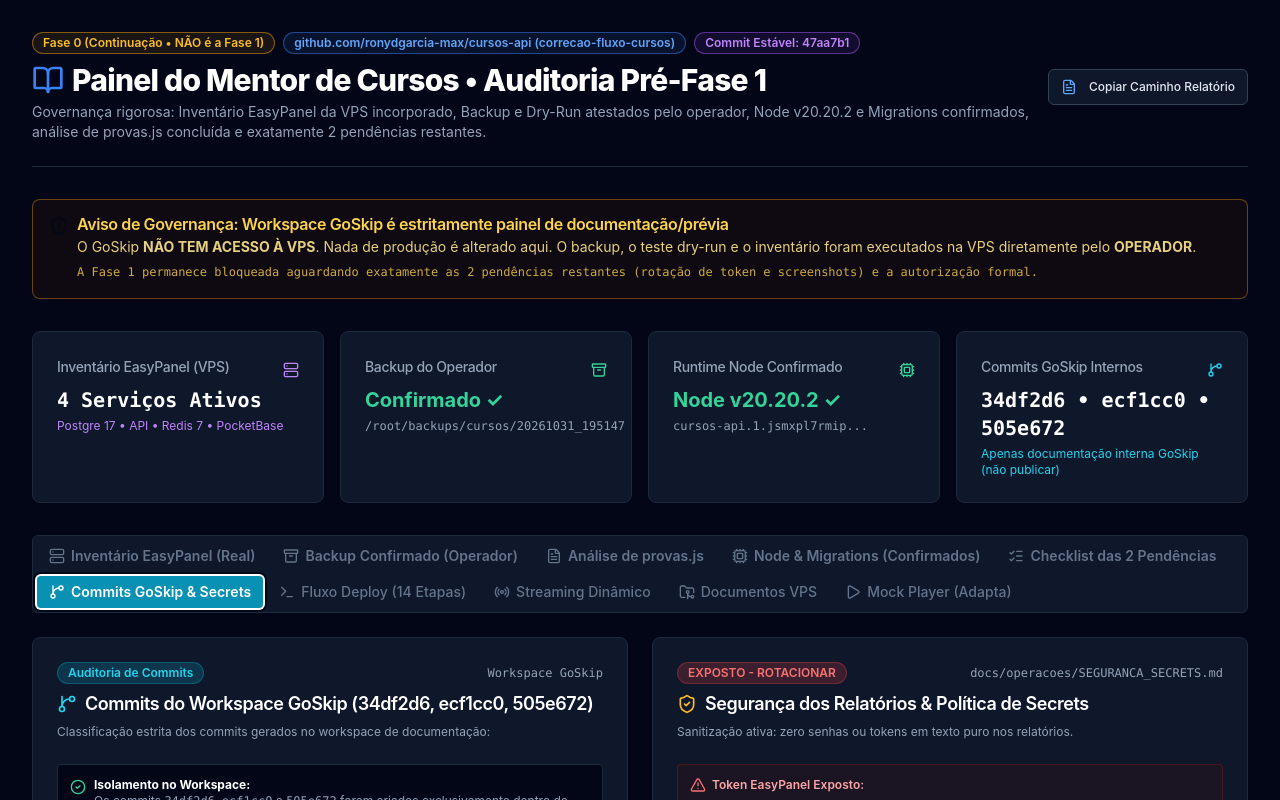
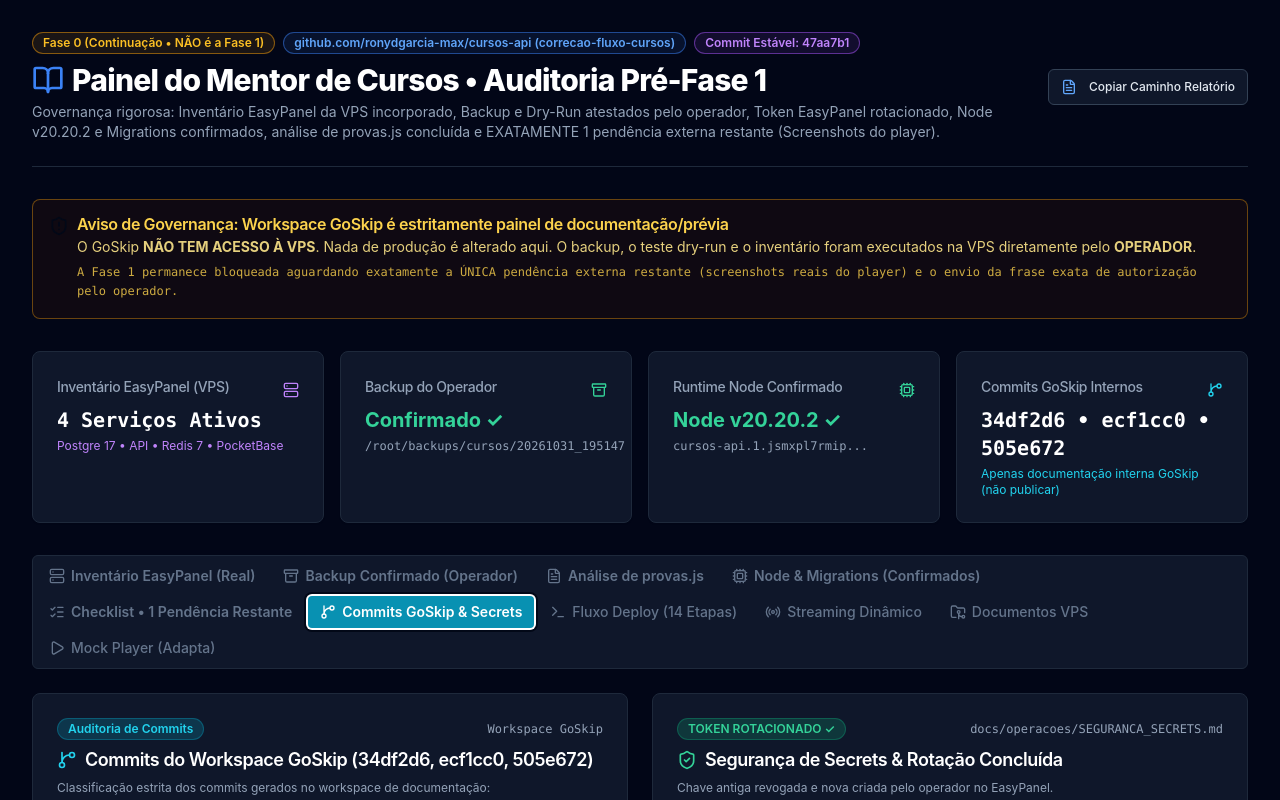
Before and after one commit to ronydgarcia-max/painel-do-mentor-de-cursos-tepya05vn, a React (Vite) app: page / in a window 1280 px wide. Both pictures are taken after a click on the tab "Commits GoSkip & Secrets". Shown: the top 800 px of the page. Built offline with nearby package versions, Linux system fonts and the light colour scheme.

Commit message:
docs: atualizacao final da Fase 0 com confirmacoes do operador, token rotacionado e 1 pendencia restante

```diff
--- a/src/lib/pocketbase/schema.json
+++ b/src/lib/pocketbase/schema.json
@@ -1,5 +1,5 @@
 {
-  "generatedAt": "2026-11-01T00:40:22.295Z",
+  "generatedAt": "2026-11-01T01:08:40.443Z",
   "collections": [
     {
       "name": "users",
--- a/src/pages/Index.tsx
+++ b/src/pages/Index.tsx
@@ -81,8 +81,9 @@ export default function Index() {
           </h1>
           <p className="text-slate-400 text-sm mt-1">
             Governança rigorosa: Inventário EasyPanel da VPS incorporado, Backup e Dry-Run atestados
-            pelo operador, Node v20.20.2 e Migrations confirmados, análise de provas.js concluída e
-            exatamente 2 pendências restantes.
+            pelo operador, Token EasyPanel rotacionado, Node v20.20.2 e Migrations confirmados,
+            análise de provas.js concluída e EXATAMENTE 1 pendência externa restante (Screenshots do
+            player).
           </p>
         </div>
 
@@ -116,8 +117,8 @@ export default function Index() {
               <strong>OPERADOR</strong>.
             </p>
             <p className="text-xs text-amber-300/80 font-mono">
-              A Fase 1 permanece bloqueada aguardando exatamente as 2 pendências restantes (rotação
-              de token e screenshots) e a autorização formal.
+              A Fase 1 permanece bloqueada aguardando exatamente a ÚNICA pendência externa restante
+              (screenshots reais do player) e o envio da frase exata de autorização pelo operador.
             </p>
           </AlertDescription>
         </Alert>
@@ -223,7 +224,7 @@ export default function Index() {
               className="data-[state=active]:bg-blue-600 data-[state=active]:text-white font-semibold flex items-center gap-1.5"
             >
               <ListChecks className="w-4 h-4" />
-              Checklist das 2 Pendências
+              Checklist &bull; 1 Pendência Restante
             </TabsTrigger>
             <TabsTrigger
               value="commits_seguranca"
@@ -923,7 +924,7 @@ export default function Index() {
             </Card>
           </TabsContent>
 
-          {/* Aba: Checklist das EXATAMENTE 2 Pendências Restantes */}
+          {/* Aba: Checklist de Governança Pré-Fase 1 */}
           <TabsContent value="checklist_fase1" className="space-y-6 mt-6">
             <Card className="bg-slate-900 border-slate-800">
               <CardHeader>
@@ -934,11 +935,12 @@ export default function Index() {
                     </Badge>
                     <CardTitle className="text-lg text-white flex items-center gap-2">
                       <ListChecks className="w-5 h-5 text-blue-400" />
-                      Checklist: Validações Concluídas vs. EXATAMENTE 2 Pendências Restantes
+                      Checklist: Validações Concluídas vs. EXATAMENTE 1 Pendência Externa Restante
                     </CardTitle>
                     <CardDescription className="text-slate-400 text-xs mt-1">
-                      Com Node, Migrations e provas.js concluídos, restam unicamente a rotação do
-                      token exposto e as screenshots do player.
+                      Backup, Redis, Inventário, Token EasyPanel, Node v20.20.2, Migrations e
+                      provas.js concluídos. Resta unicamente o envio dos screenshots reais do
+                      player.
                     </CardDescription>
                   </div>
                   <Button
@@ -961,16 +963,16 @@ export default function Index() {
                   </h4>
                   <div className="grid grid-cols-1 md:grid-cols-2 gap-2 text-slate-300">
                     {[
-                      'Backup completo executado em /root/backups/cursos/20261031_195147',
-                      'Redis RDB (redis-dump.rdb): validado com redis-check-rdb, checksum OK, 0 chaves, 0 expirações (RESOLVIDO)',
-                      'Hashes SHA256SUMS.txt validados com 100% de sucesso',
-                      'Restauração em modo --dry-run validada sem erros',
-                      'Inventário EasyPanel gerado no host srv845644 e incorporado',
-                      'Caminhos de vídeo confirmados: /srv/cursos/videos/ -> /app/videos/',
+                      'Backup completo executado pelo operador em /root/backups/cursos/20261031_195147',
+                      'Restauração em modo dry-run validada pelo operador (restaurar-cursos-vps.sh --dry-run)',
+                      'Redis RDB (redis-dump.rdb): validado com redis-check-rdb, checksum OK, 0 chaves, 0 expirações',
+                      'Hashes SHA256SUMS.txt validados com 100% de sucesso pelo operador',
+                      'Inventário EasyPanel real com 4 serviços: Cursos-API, PocketBase, Postgre, Redis',
+                      'ROTAÇÃO DO TOKEN DO EASYPANEL: chave antiga revogada, nova criada pelo operador ([TOKEN_REMOVIDO_E_ROTACIONADO])',
                       'Runtime Node v20.20.2 CONFIRMADO no container cursos-api_cursos-api.1.jsmxpl7rmip...',
                       'PostgreSQL: tabela cursos possui todas as 8 colunas; migration aplicada; NÃO reexecutar migration.sql',
-                      'src/routes/provas.js recebido e integralmente analisado (rotas, transação BEGIN/COMMIT, riscos)',
-                      'Nenhuma alteração feita na produção durante a Fase 0',
+                      'src/routes/provas.js recebido e integralmente analisado (5 rotas, transação BEGIN/COMMIT; NÃO alterar)',
+                      'Branch correcao-fluxo-cursos e commit base 47aa7b1 inalterados; commits GoSkip segregados (não publicar)',
                     ].map((item, idx) => (
                       <div
                         key={idx}
@@ -983,47 +985,61 @@ export default function Index() {
                   </div>
                 </div>
 
-                {/* Grupo 2: EXATAMENTE 2 Pendências Restantes */}
+                {/* Grupo 2: A ÚNICA Pendência Externa Restante */}
                 <div>
                   <h4 className="font-semibold text-amber-400 mb-2 flex items-center gap-1.5 text-sm">
                     <AlertTriangle className="w-4 h-4" />
-                    2. As EXATAMENTE 2 Pendências Restantes Pré-Fase 1 (Bloqueadoras):
+                    2. A ÚNICA Pendência Externa Restante Pré-Fase 1 (Bloqueadora):
                   </h4>
-                  <div className="grid grid-cols-1 md:grid-cols-2 gap-3 text-slate-300">
-                    {[
-                      {
-                        title: '1. Rotação do Token EasyPanel Exposto',
-                        desc: 'O operador deve rotacionar no painel EasyPanel o token de deploy/API que apareceu em relatórios anteriores deste projeto (marcador: [TOKEN_REMOVIDO_E_ROTACIONADO]).',
-                        badge: 'EXPOSTO - ROTACIONAR',
-                        variant: 'destructive' as const,
-                      },
-                      {
-                        title: '2. Screenshots Desktop e Celular do Player',
-                        desc: 'Capturas de tela reais da área de membros de referência (Adapta) a serem enviadas pelo operador para guiar o visual definitivo e responsivo.',
-                        badge: 'Aguardando Envio',
-                        variant: 'outline' as const,
-                      },
-                    ].map((item, idx) => (
-                      <div
-                        key={idx}
-                        className="p-3.5 rounded bg-slate-950/80 border border-amber-900/40 space-y-2"
+                  <div className="p-3.5 rounded bg-slate-950/80 border border-amber-900/40 space-y-2">
+                    <div className="flex items-center justify-between">
+                      <strong className="text-white text-sm">
+                        1. Screenshots Desktop e Celular do Player de Referência (Adapta)
+                      </strong>
+                      <Badge
+                        variant="outline"
+                        className="text-[10px] shrink-0 border-amber-500/40 text-amber-300"
                       >
-                        <div className="flex items-center justify-between">
-                          <strong className="text-white text-sm">{item.title}</strong>
-                          <Badge
-                            variant={item.variant}
-                            className={`text-[10px] shrink-0 ${
-                              item.variant === 'destructive'
-                                ? 'bg-red-500/20 text-red-300 border-red-500/30'
-                                : 'border-amber-500/40 text-amber-300'
-                            }`}
-                          >
-                            {item.badge}
-                          </Badge>
-                        </div>
-                        <p className="text-slate-400 text-[11px] leading-relaxed">{item.desc}</p>
-                      </div>
-                    ))}
+                        Aguardando Envio pelo Operador
+                      </Badge>
+                    </div>
+                    <p className="text-slate-400 text-[11px] leading-relaxed">
+                      Capturas de tela REAIS da área de membros do player de referência (
+                      <span className="text-slate-300 font-mono">
+                        https://alunos.adapta.org/area/conteudo/aula/7869245
+                      </span>
+                      ) a serem enviadas pelo operador. Os screenshots anteriores mostravam apenas o
+                      EasyPanel da chave API, não o player. Se disponíveis, enviar também telas com
+                      módulos abertos e progresso/conclusão.
+                    </p>
+                    <div className="p-2 bg-black/60 rounded border border-slate-800 text-[11px] text-amber-200">
+                      <strong>Diretriz de Uso da Referência Visual:</strong> Apenas para organização
+                      visual, posição do player, lista de módulos, aula atual, progresso, navegação,
+                      materiais, responsividade, estados de carregamento, erro de reprodução e
+                      conclusão da aula. <strong>NUNCA</strong> copiar código, imagens, textos,
+                      scripts, estilos ou identidade visual da Adapta.
+                    </div>
+                  </div>
+                </div>
+
+                {/* Grupo 3: Frase Exata de Autorização */}
+                <div className="p-3.5 rounded bg-blue-950/20 border border-blue-900/40 space-y-2">
+                  <div className="flex items-center justify-between">
+                    <h4 className="font-semibold text-blue-300 flex items-center gap-1.5 text-sm">
+                      <Terminal className="w-4 h-4 text-blue-400" />
+                      3. Condição e Frase Exata de Autorização da Fase 1:
+                    </h4>
+                    <Badge className="bg-blue-500/20 text-blue-300 border-blue-500/30 text-[10px]">
+                      Aguardando Operador
+                    </Badge>
+                  </div>
+                  <p className="text-slate-300 text-[11px]">
+                    A reescrita do painel do mentor e alterações de código da Fase 1{' '}
+                    <strong>NÃO INICIARAM</strong>. A Fase 1 só começa quando o operador enviar{' '}
+                    <strong>EXATAMENTE</strong> esta frase:
+                  </p>
+                  <div className="p-2.5 bg-black/80 rounded border border-blue-800/60 font-mono text-emerald-400 text-xs font-bold text-center">
+                    &ldquo;Autorizo iniciar a Fase 1 da reescrita do painel do mentor.&rdquo;
                   </div>
                 </div>
               </CardContent>
@@ -1091,39 +1107,37 @@ export default function Index() {
               <Card className="bg-slate-900 border-slate-800">
                 <CardHeader>
                   <div className="flex items-center justify-between">
-                    <Badge
-                      variant="destructive"
-                      className="bg-red-500/20 text-red-400 border-red-500/30"
-                    >
-                      EXPOSTO - ROTACIONAR
+                    <Badge className="bg-emerald-500/20 text-emerald-400 border-emerald-500/30">
+                      TOKEN ROTACIONADO ✓
                     </Badge>
                     <span className="text-xs font-mono text-slate-400">
                       docs/operacoes/SEGURANCA_SECRETS.md
                     </span>
                   </div>
                   <CardTitle className="text-lg text-white mt-2 flex items-center gap-2">
-                    <ShieldCheck className="w-5 h-5 text-amber-400" />
-                    Segurança dos Relatórios &amp; Política de Secrets
+                    <ShieldCheck className="w-5 h-5 text-emerald-400" />
+                    Segurança de Secrets &amp; Rotação Concluída
                   </CardTitle>
                   <CardDescription className="text-slate-400 text-xs">
-                    Sanitização ativa: zero senhas ou tokens em texto puro nos relatórios.
+                    Chave antiga revogada e nova criada pelo operador no EasyPanel.
                   </CardDescription>
                 </CardHeader>
                 <CardContent className="space-y-3 text-xs">
-                  <div className="p-3 bg-red-950/20 border border-red-800/40 rounded space-y-2">
-                    <p className="font-semibold text-red-300 flex items-center gap-1.5">
-                      <AlertTriangle className="w-4 h-4 text-red-400 shrink-0" />
-                      Token EasyPanel Exposto:
+                  <div className="p-3 bg-emerald-950/20 border border-emerald-800/40 rounded space-y-2">
+                    <p className="font-semibold text-emerald-300 flex items-center gap-1.5">
+                      <CheckCircle2 className="w-4 h-4 text-emerald-400 shrink-0" />
+                      Token EasyPanel Rotacionado com Sucesso:
                     </p>
                     <p className="text-slate-300">
-                      O valor real foi substituído pelo marcador de segurança:
+                      O operador revogou a chave antiga exposta e gerou uma nova chave na VPS. O
+                      novo valor NUNCA é registrado em relatórios, commits ou arquivos.
                     </p>
-                    <div className="p-2 bg-black/60 rounded font-mono text-amber-300 text-center font-bold">
+                    <div className="p-2 bg-black/60 rounded font-mono text-emerald-300 text-center font-bold">
                       [TOKEN_REMOVIDO_E_ROTACIONADO]
                     </div>
                     <p className="text-slate-400 text-[11px]">
-                      A rotação manual no EasyPanel continua listada como pendência mandatória do
-                      operador pré-Fase 1.
+                      Pendência encerrada com 100% de conformidade com a política de segurança de
+                      secrets.
                     </p>
                   </div>
                 </CardContent>
```
Also changed, not shown: .skip.config.json, 3 other files (tests, documents, lock files or other folders).
